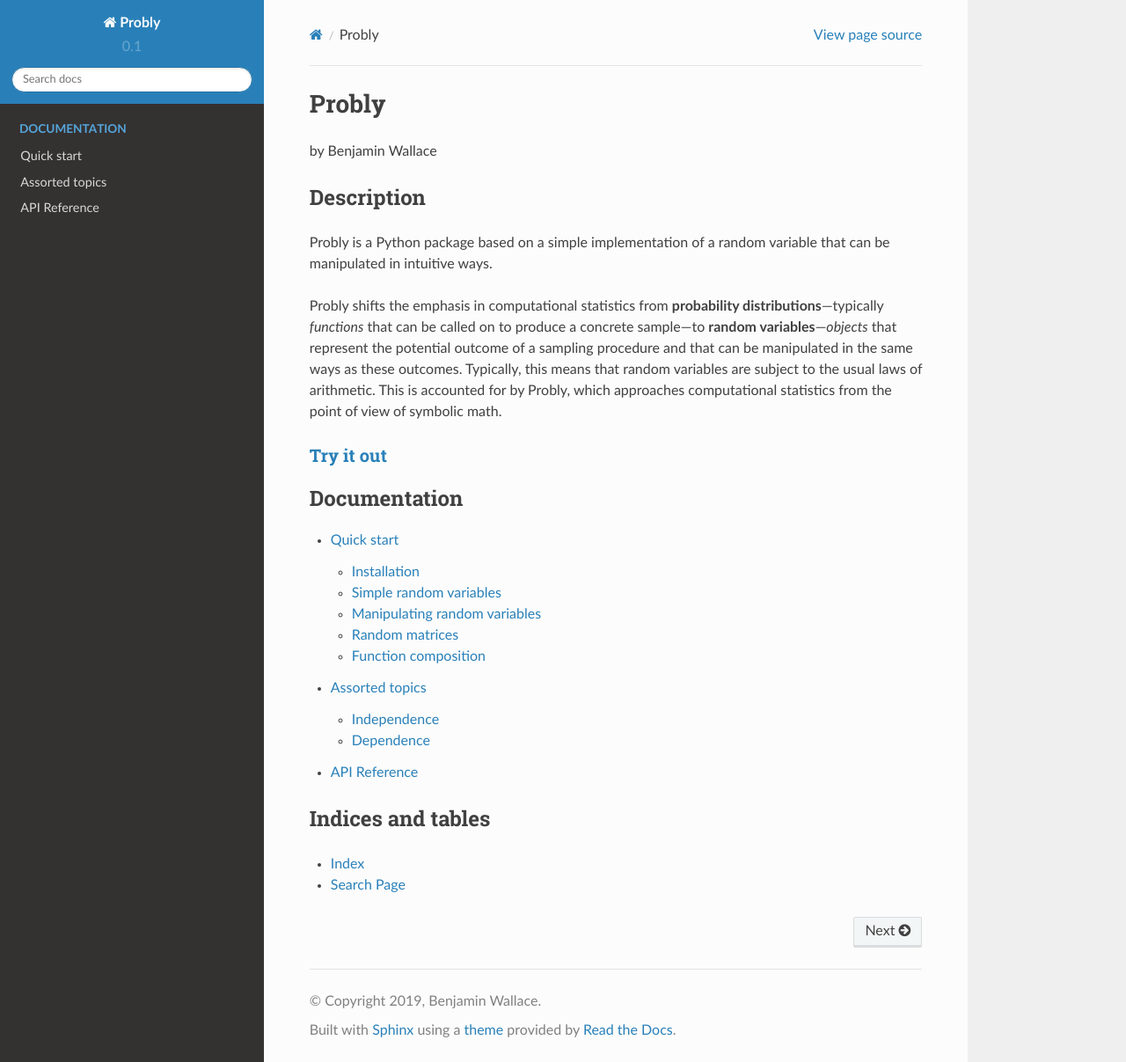
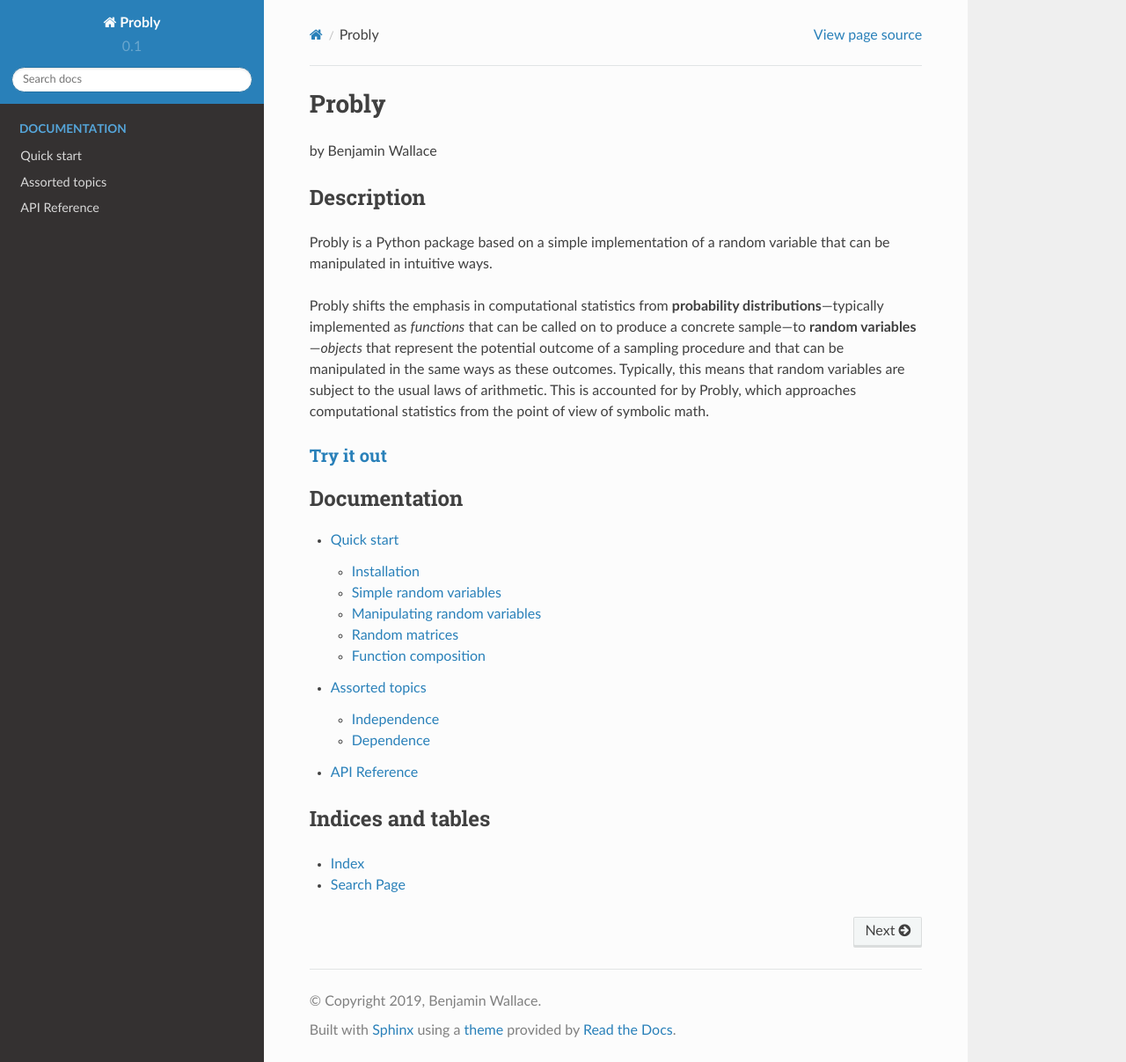
Before and after one commit to bencwallace/Probly, a Sphinx documentation site: the page built from docs/source/index.rst, in a window 1280 px wide and 1207 px high. Shown: the whole window at 88% size. Built offline with Sphinx 7.4.7 and the Read the Docs theme 2.0.0, drawn with Linux system fonts in a browser that asks for light colours.

Commit message:
small changes

```diff
--- a/README.rst
+++ b/README.rst
@@ -11,7 +11,7 @@
 Probly is a Python package based on a simple implementation of a random variable that can be manipulated in intuitive ways.
 
 Probly shifts the emphasis in computational statistics from **probability distributions**—typically
-*functions* that can be called on to produce a concrete sample—to **random variables**—*objects* that represent the potential outcome of a sampling procedure and that can be manipulated in the same ways as these outcomes. Typically, this means that random variables are subject to the usual laws of arithmetic. This is accounted for by Probly, which approaches computational statistics from the point of view of symbolic math.
+implemented as *functions* that can be called on to produce a concrete sample—to **random variables**—*objects* that represent the potential outcome of a sampling procedure and that can be manipulated in the same ways as these outcomes. Typically, this means that random variables are subject to the usual laws of arithmetic. This is accounted for by Probly, which approaches computational statistics from the point of view of symbolic math.
 
 `Try it out <https://probly.readthedocs.io/en/latest/quick.html>`_
 ==================================================================
--- a/docs/source/quick.rst
+++ b/docs/source/quick.rst
@@ -106,7 +106,7 @@
 >>> y = Y(seed)
 >>> z = Z(seed)
 >>> w = W(seed)
->>> w == (1 + x) * z / (1 + y)
+>>> w == (1 + x) * z / (5 + y)
 True
 
 For more information, see :ref:`dependence`.
```
